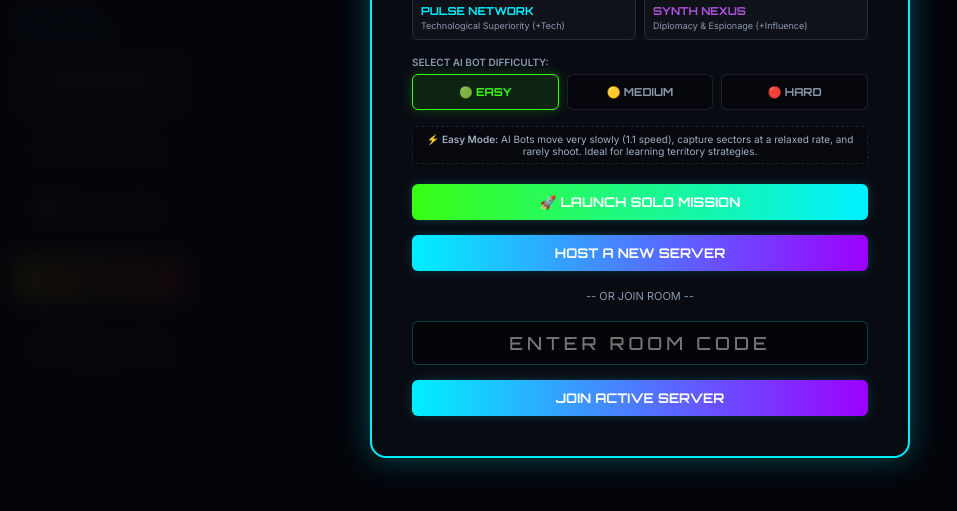
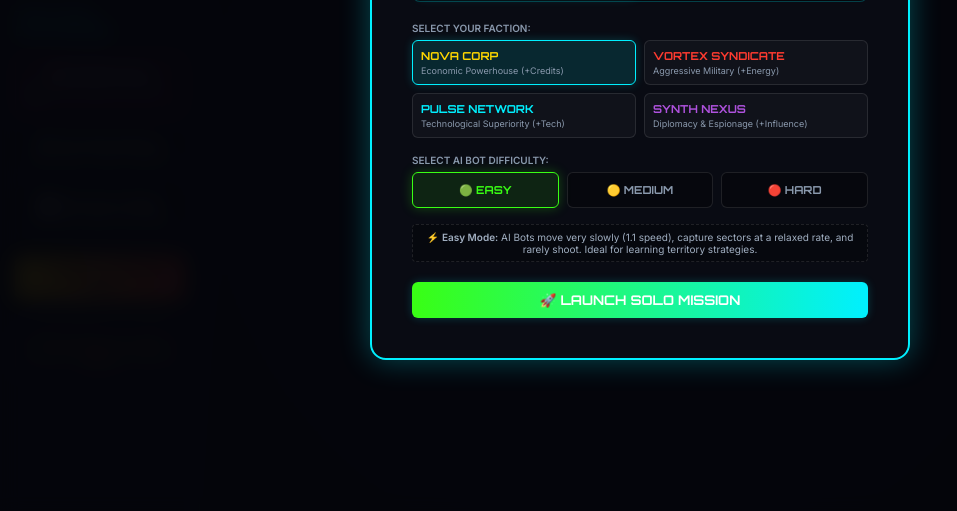
Before and after one commit to Meetrao/GT_Neon_Territories, a website: page index.html in a window 1280 px wide. Both pictures are taken after a click on the button "⚡ SOLO VS BOTS". Shown: the part 285-796 px from the top of the page, without its empty margins (0-957 px from the left). Drawn offline with nearby package versions, Linux system fonts and the light colour scheme.

Commit message:
fix: make multiplayer mode functional

```diff
--- a/index.html
+++ b/index.html
@@ -874,11 +874,11 @@
 
         // UI Tabs & Selectors
         function switchModeTab(tab) {
-            gameMode = tab;
+            gameMode = tab === 'multi' ? 'multiplayer' : 'solo';
             document.getElementById('tab-solo').classList.toggle('active', tab === 'solo');
             document.getElementById('tab-multi').classList.toggle('active', tab === 'multi');
             document.getElementById('solo-view-panel').style.display = tab === 'solo' ? 'block' : 'none';
-            document.getElementById('multi-view-panel').style.display = tab === 'multi' ? 'none' : 'block';
+            document.getElementById('multi-view-panel').style.display = tab === 'multi' ? 'block' : 'none';
         }
 
         function selectFaction(fKey) {
```
Also changed, not shown: 1 other file.
